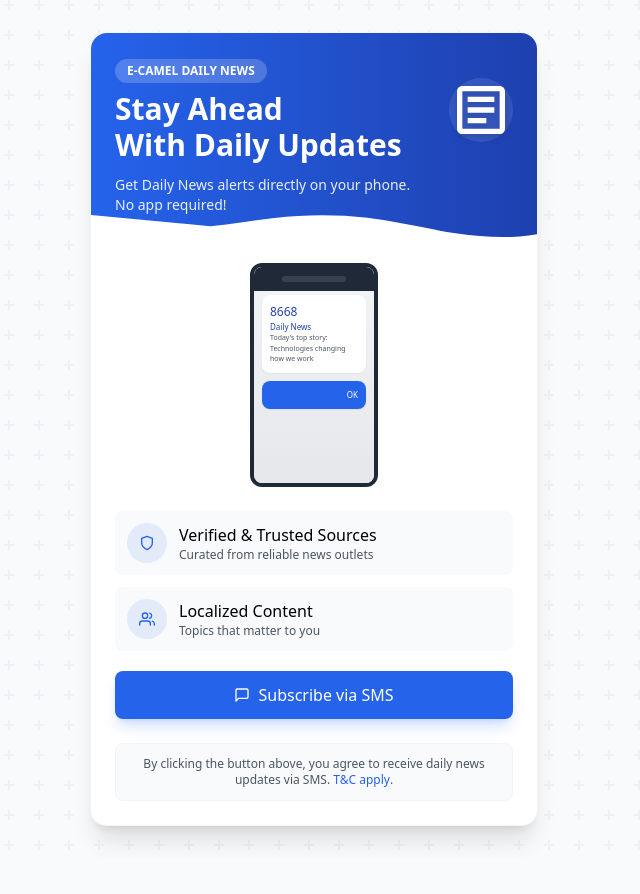
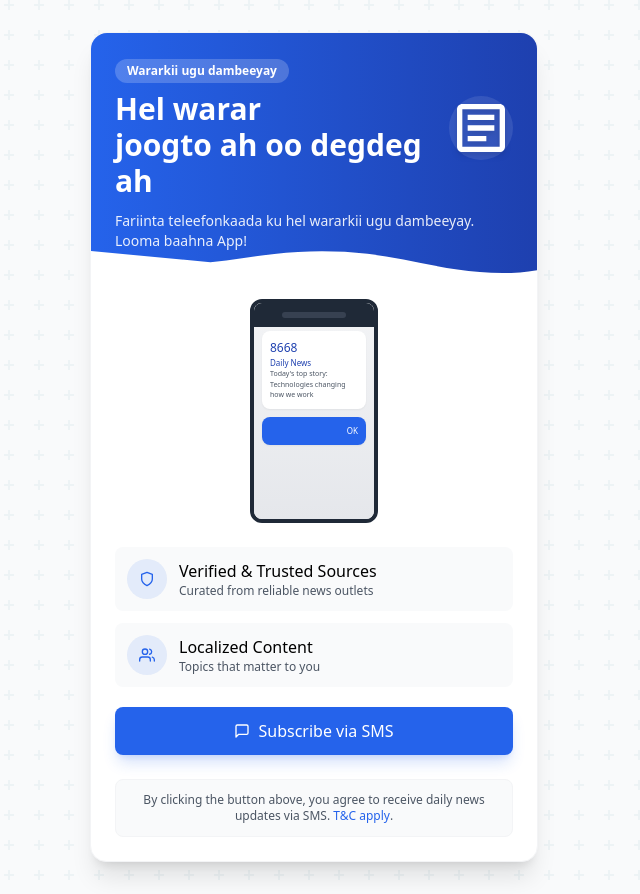
Before and after one commit to seiddegu01/ecamel-web-ads, a plain HTML site: page index.html in a window 1280 px wide. Shown: the whole page, without its empty margins (326-966 px from the left). Before the commit the page ends 858 px from the top, so only its background shows below. Drawn offline with nearby package versions, Linux system fonts and the light colour scheme.

Commit message:
Update index.html
lang translation to somali

```diff
--- a/index.html
+++ b/index.html
@@ -70,8 +70,8 @@
                 <div class="relative z-10">
                     <div class="flex items-center justify-between">
                         <div>
-                            <span class="inline-block px-3 py-1 text-xs font-semibold bg-white/20 rounded-full mb-2">E-CAMEL DAILY NEWS</span>
-                            <h1 class="text-2xl md:text-3xl font-bold leading-tight">Stay Ahead<br>With Daily Updates</h1>
+                            <span class="inline-block px-3 py-1 text-xs font-semibold bg-white/20 rounded-full mb-2">Wararkii ugu dambeeyay</span>
+                            <h1 class="text-2xl md:text-3xl font-bold leading-tight">Hel warar<br>joogto ah oo degdeg ah</h1>
                         </div>
                         <div class="relative">
                             <div class="absolute inset-0 rounded-full bg-white/20 pulse-ring"></div>
@@ -81,7 +81,7 @@
                             </svg>
                         </div>
                     </div>
-                    <p class="mt-3 text-white/90 text-sm">Get Daily News alerts directly on your phone.<br>No app required!</p>
+                    <p class="mt-3 text-white/90 text-sm">Fariinta teleefonkaada ku hel wararkii ugu dambeeyay. Looma baahna App!</p>
                 </div>
                 <!-- Wave design at bottom of header -->
                 <div class="absolute bottom-0 left-0 right-0">
```
